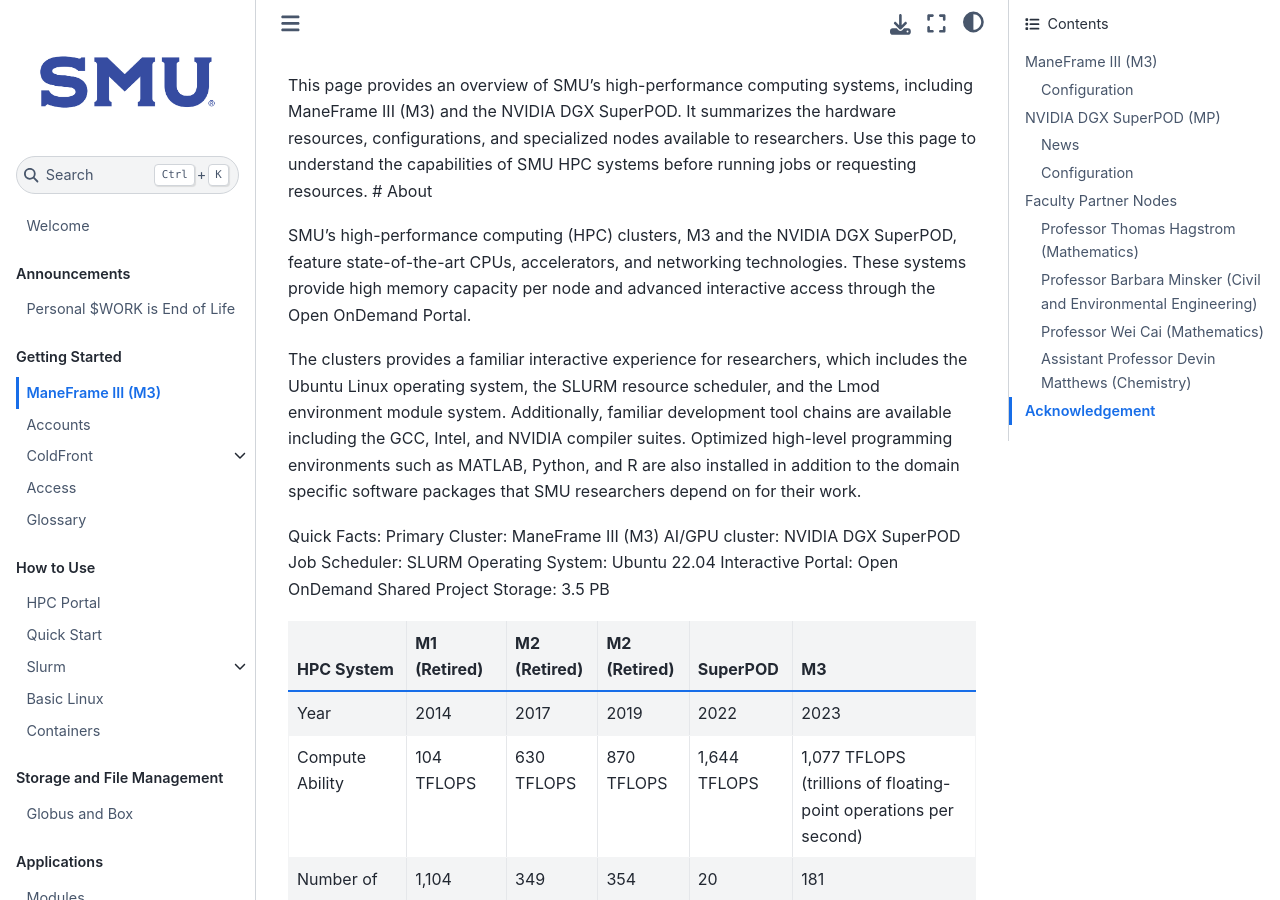
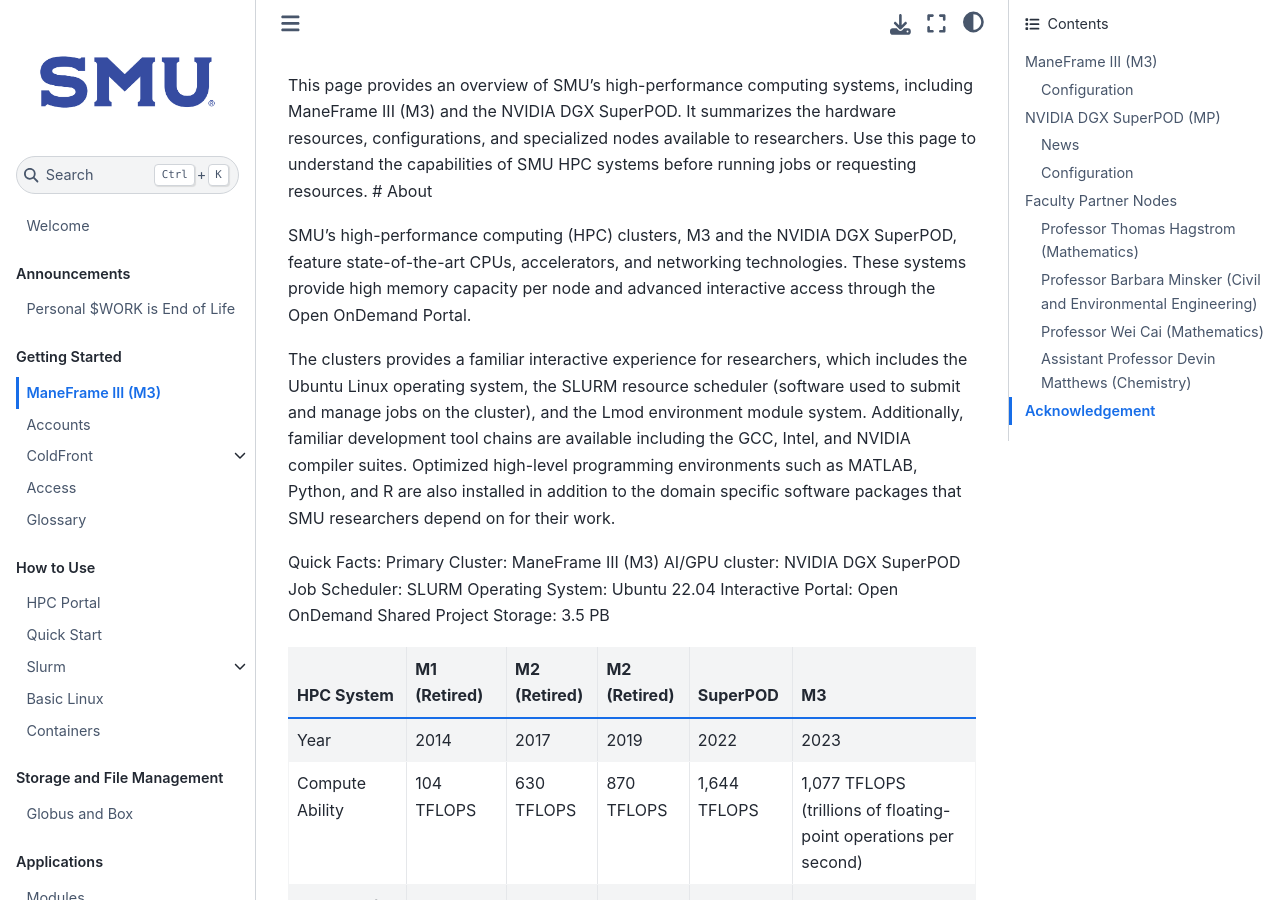
Before and after one commit to SouthernMethodistUniversity/hpc_docs, a Jupyter Book: the page built from docs/about.md, in a window 1280 px wide and 900 px high. Built offline with Jupyter Book 1.0.4 settings and Sphinx 7.4.7 and the Sphinx Book theme 1.1.4, drawn with Linux system fonts in a browser that asks for light colours.

Commit message:
Update about.md

```diff
--- a/docs/about.md
+++ b/docs/about.md
@@ -6,7 +6,7 @@
 
 The clusters provides a familiar interactive experience for researchers,
 which includes the Ubuntu Linux operating system, the SLURM resource
-scheduler, and the Lmod environment module system. Additionally,
+scheduler (software used to submit and manage jobs on the cluster), and the Lmod environment module system. Additionally,
 familiar development tool chains are available including the GCC, Intel,
 and NVIDIA compiler suites. Optimized high-level programming environments
 such as MATLAB, Python, and R are also installed in addition to the
```
